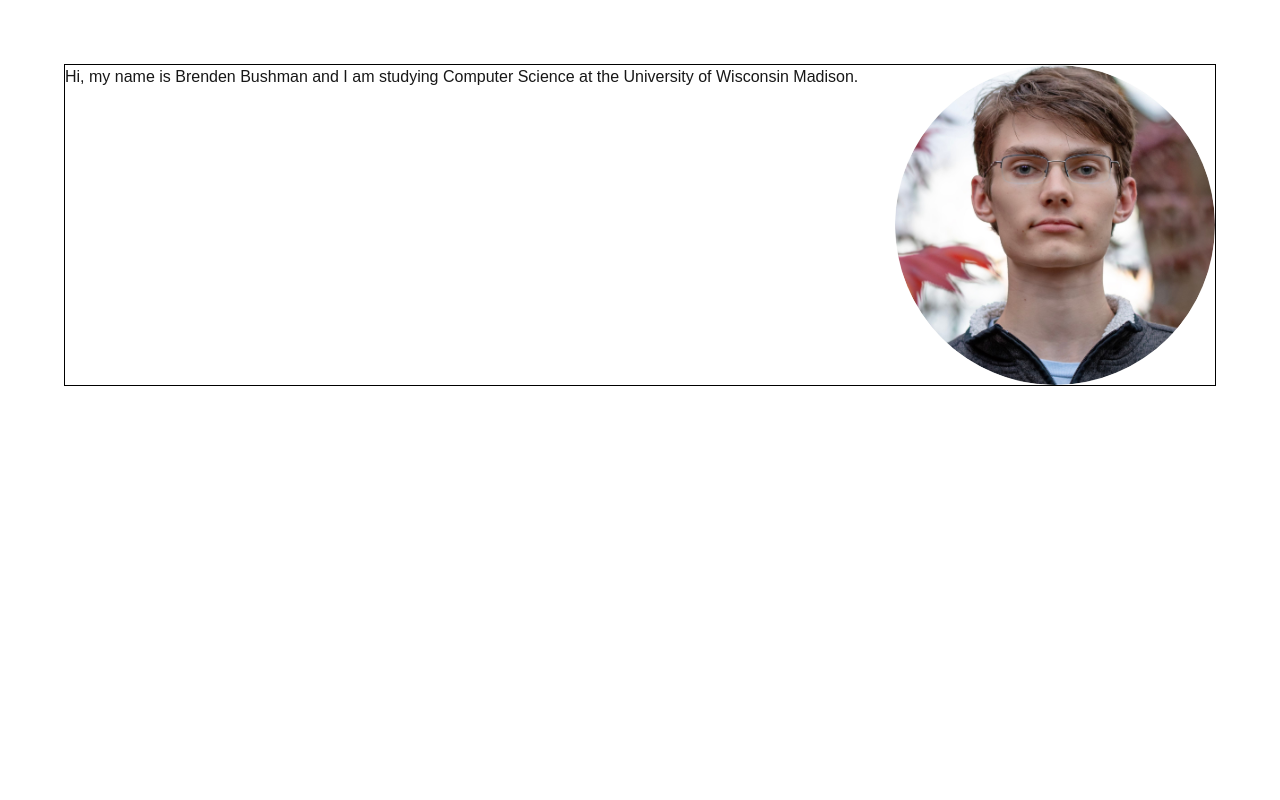
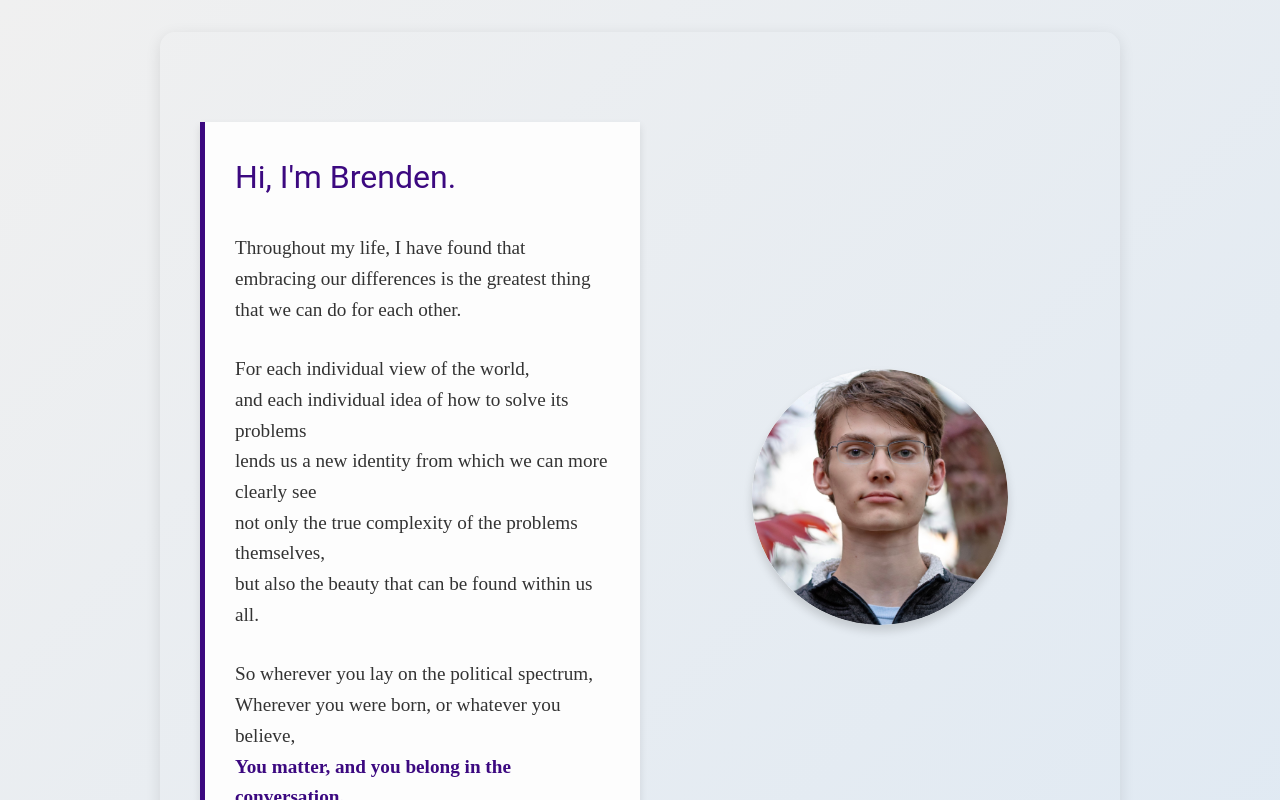
Before and after one commit to Brenzdman/personal_website, a Next.js app: page / in a window 1280 px wide. Shown: the top 800 px of the page. Built offline with nearby package versions, Linux system fonts and the light colour scheme.

Commit message:
added poem

```diff
--- a/app/globals.css
+++ b/app/globals.css
@@ -15,6 +15,7 @@
 }
 
 body {
+  padding: 0%;
   color: var(--foreground);
   background: var(--background);
   font-family: Arial, Helvetica, sans-serif;
--- a/components/Border.tsx
+++ b/components/Border.tsx
@@ -8,8 +8,11 @@
   return (
     <div
       style={{
-        padding: "3rem",
-        margin: "1rem",
+        background: "linear-gradient(135deg, #f0f0f0, #dfe9f3)",
+        paddingLeft: "10rem",
+        paddingRight: "10rem",
+        paddingTop: "2rem",
+        paddingBottom: "2rem",
       }}
     >
       {children}
--- a/components/TopSegment.tsx
+++ b/components/TopSegment.tsx
@@ -1,5 +1,6 @@
 // Includes image of myself and a brief introduction
 import image from "../public/images/Brenden_Bushman_Circle.jpg";
+import intro from "../text/intro";
 
 export default function TopSegment() {
   return (
@@ -7,19 +8,41 @@
       style={{
         display: "flex",
         justifyContent: "space-between",
-        border: "1px solid black",
+        alignItems: "center",
+        padding: "20px",
+        borderRadius: "15px",
+        boxShadow: "0 4px 15px rgba(0, 0, 0, 0.1)",
       }}
     >
-      <h1 style={{ textAlign: "left" }}>Hi, my name is Brenden Bushman and I am studying Computer Science at the University of Wisconsin Madison.</h1>
+      <div
+        style={{
+          flex: 1,
+          padding: "20px",
+          color: "#333",
+          fontSize: "1.2rem",
+          lineHeight: "1.6",
+        }}
+      >
+        {intro()}
+      </div>
+      <div
+        style={{
+          flex: 1,
+          display: "flex",
+          justifyContent: "center",
+        }}
+      >
         <img
           style={{
             borderRadius: "50%",
-          width: "25vw",
-          height: "25vw",
+            width: "20vw",
+            height: "20vw",
+            boxShadow: "0 6px 10px rgba(0, 0, 0, 0.15)",
           }}
           src={image.src}
           alt="Brenden Bushman"
         />
       </div>
+    </div>
   );
 }
--- /dev/null
+++ b/text/intro.tsx
@@ -0,0 +1,65 @@
+// PoemInline.js
+import React from "react";
+
+const IntroPoem = () => {
+  const containerStyle: React.CSSProperties = {
+    fontFamily: "'Merriweather', serif",
+    lineHeight: "1.6",
+    fontSize: "1.2rem",
+    color: "#333",
+    maxWidth: "800px",
+    margin: "50px auto",
+    padding: "30px",
+    backgroundColor: "#fdfdfd",
+    borderLeft: "5px solid #3c0980",
+    boxShadow: "0 4px 8px rgba(0, 0, 0, 0.1)",
+  };
+
+  const titleStyle: React.CSSProperties = {
+    fontFamily: "'Roboto', sans-serif",
+    textAlign: "left",
+    marginBottom: "30px",
+    fontSize: "2rem",
+    color: "#3c0980",
+  };
+
+  const paragraphStyle: React.CSSProperties = {
+    marginBottom: "1.5em",
+  };
+
+  const highlightStyle: React.CSSProperties = {
+    fontWeight: "700",
+    color: "#3c0980",
+  };
+
+  return (
+    <div style={containerStyle}>
+      <p style={titleStyle}>Hi, I'm Brenden.</p>
+      <p style={paragraphStyle}>
+        Throughout my life, I have found that <br />
+        embracing our differences is the greatest thing <br />
+        that we can do for each other.
+      </p>
+      <p style={paragraphStyle}>
+        For each individual view of the world,
+        <br />
+        and each individual idea of how to solve its problems <br />
+        lends us a new identity from which we can more clearly see <br />
+        not only the true complexity of the problems themselves,
+        <br />
+        but also the beauty that can be found within us all.
+      </p>
+      <p style={paragraphStyle}>
+        So wherever you lay on the political spectrum,
+        <br />
+        Wherever you were born, or whatever you believe,
+        <br />
+        <span style={highlightStyle}>
+          You matter, and you belong in the conversation.
+        </span>
+      </p>
+    </div>
+  );
+};
+
+export default IntroPoem;
```
Lines whose indentation alone changed are shown as unchanged.
